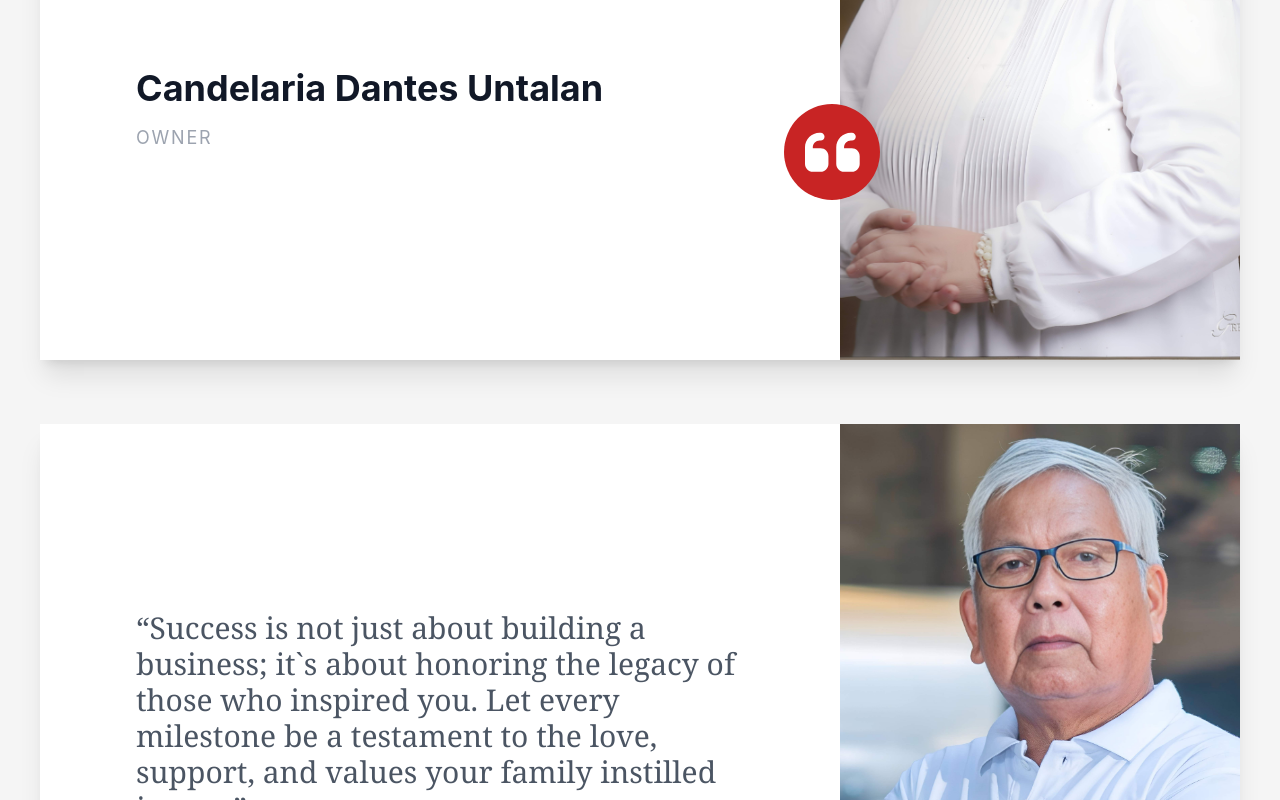
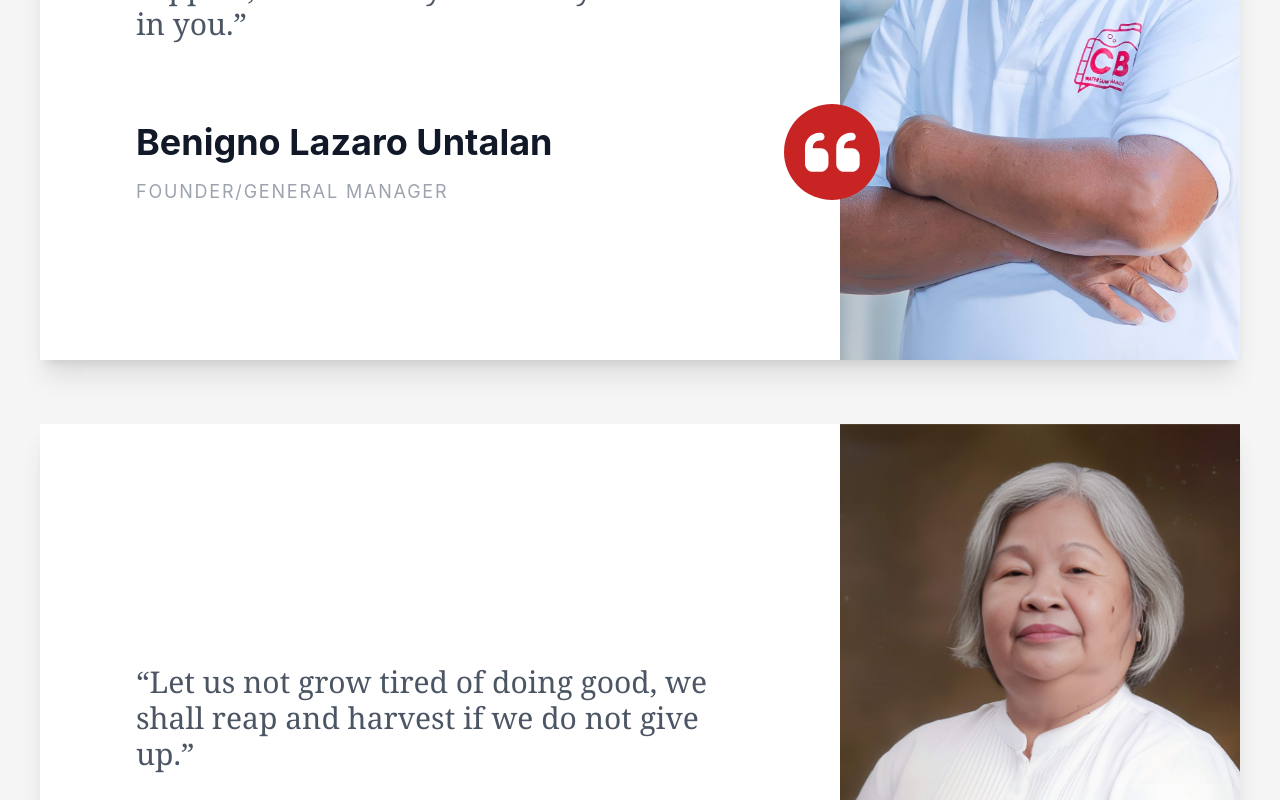
Before and after one commit to Nickjs101/CBU-Website, a React (Create React App) app: page / in a window 1280 px wide. Shown: the part 2240-3040 px from the top of the page. Built offline with nearby package versions, Linux system fonts and the light colour scheme.

Commit message:
change position message

```diff
--- a/src/components/About.jsx
+++ b/src/components/About.jsx
@@ -48,9 +48,8 @@ const About = () => {
 
 
             {/* Owners Message */}
-
+            <Message name="Benigno Lazaro Untalan" message='“Success is not just about building a business; it`s about honoring the legacy of those who inspired you. Let every milestone be a testament to the love, support, and values your family instilled in you.”' title='Founder/General Manager' image={founder}/>
             <Message name="Candelaria Dantes Untalan" message='“Let us not grow tired of doing good, we shall reap and harvest if we do not give up.”' title='Owner' image={owner}/>
-            <Message name="Benigno Lazaro Untalan" message='“Success is not just about building a business; it`s about honoring the legacy of those who inspired you. Let every milestone be a testament to the love, support, and values your family instilled in you.”' title='Founder/General Manager' image={founder}/>
 
             {/* Vision and Mission */}
             <div className='w-full px-8 text-black'>
```
